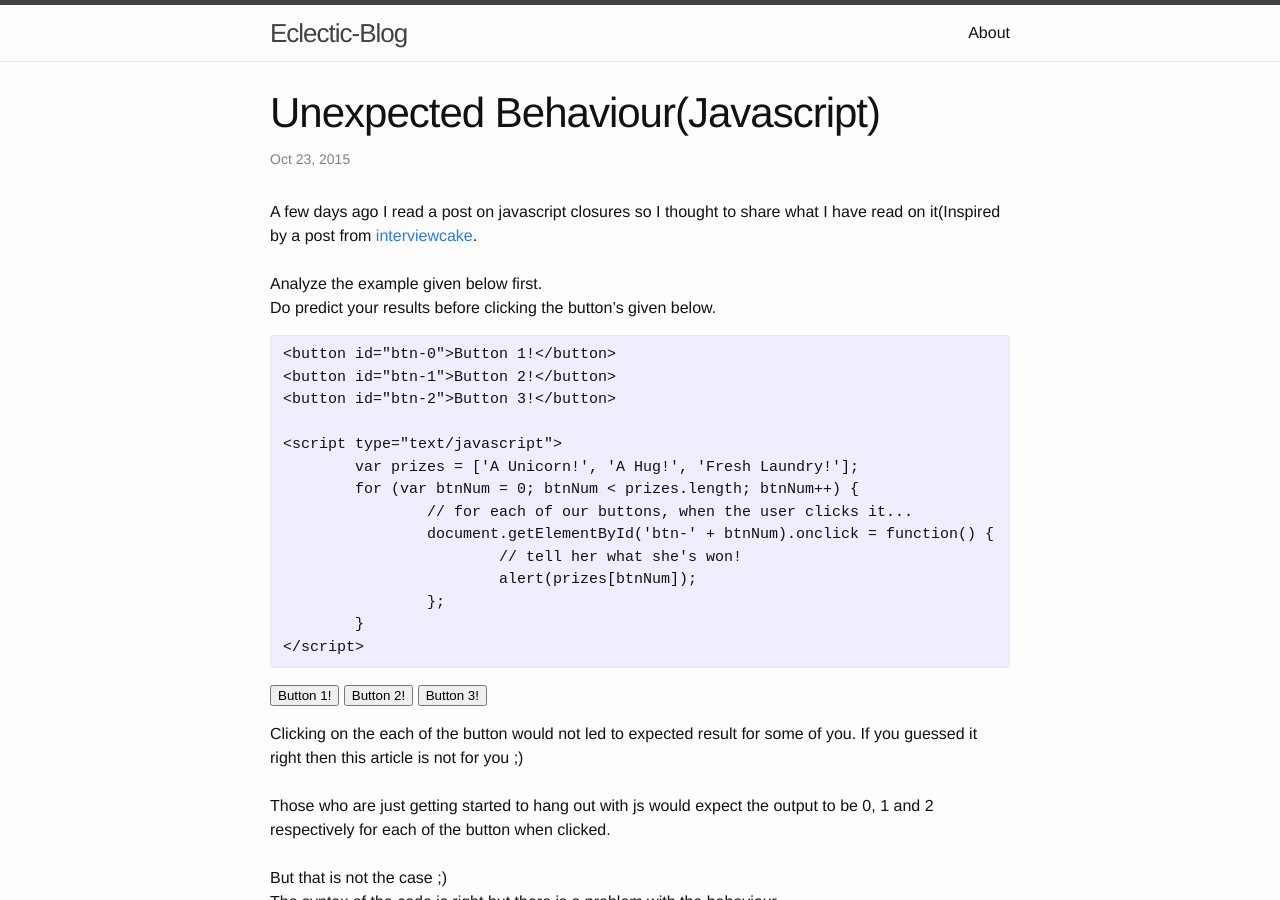
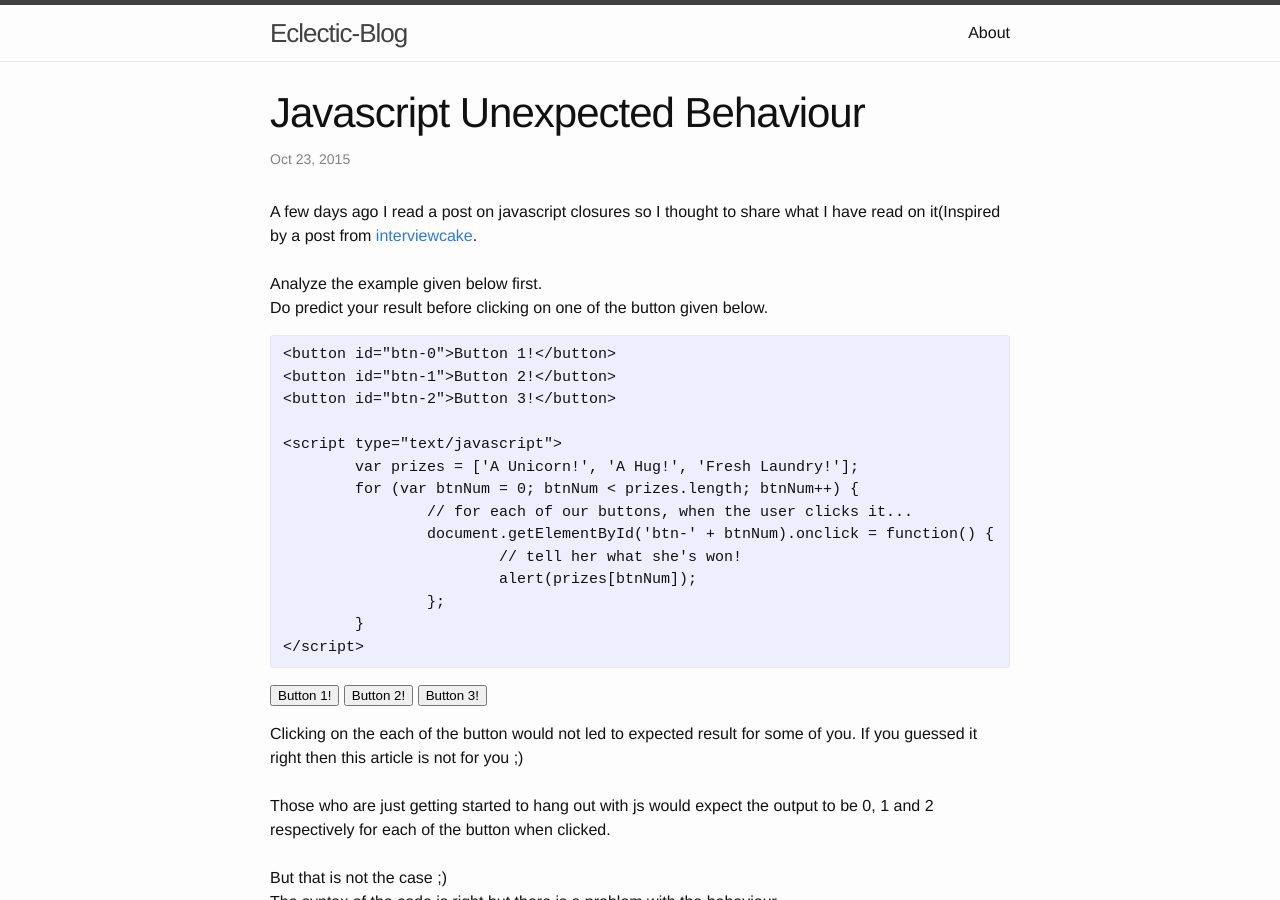
Before and after one commit to ad-os/Blog, a Jekyll site: the page built from _posts/2015-10-23-Closures.md, in a window 1280 px wide and 900 px high. Built offline with Jekyll 4.4.1, drawn with Linux system fonts in a browser that asks for light colours.

Commit message:
Refactored First Blog

```diff
--- a/_posts/2015-10-23-Closures.md
+++ b/_posts/2015-10-23-Closures.md
@@ -1,6 +1,6 @@
 ---
 layout: post
-title:  "Unexpected Behaviour(Javascript)"
+title:  "Javascript Unexpected Behaviour"
 date:   2015-10-23 20:00:00
 categories: jekyll update
 ---
@@ -9,7 +9,7 @@ A few days ago I read a post on javascript closures so I thought to share what I
 <br><br>
 Analyze the example given below first.
 <br>
-Do predict your results before clicking the button's given below.
+Do predict your result before clicking on one of the button given below.
 
 <pre>&lt;button id="btn-0"&gt;Button 1!&lt;/button&gt;
 &lt;button id="btn-1"&gt;Button 2!&lt;/button&gt;
```
